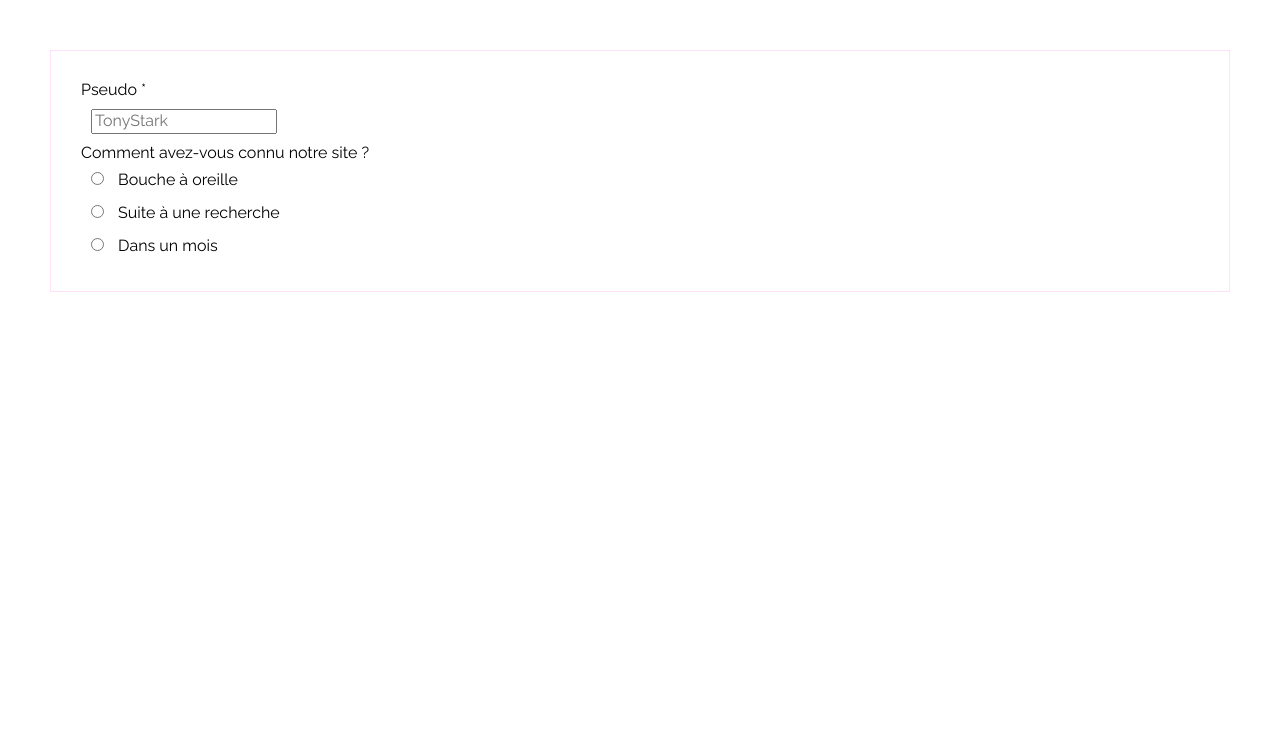
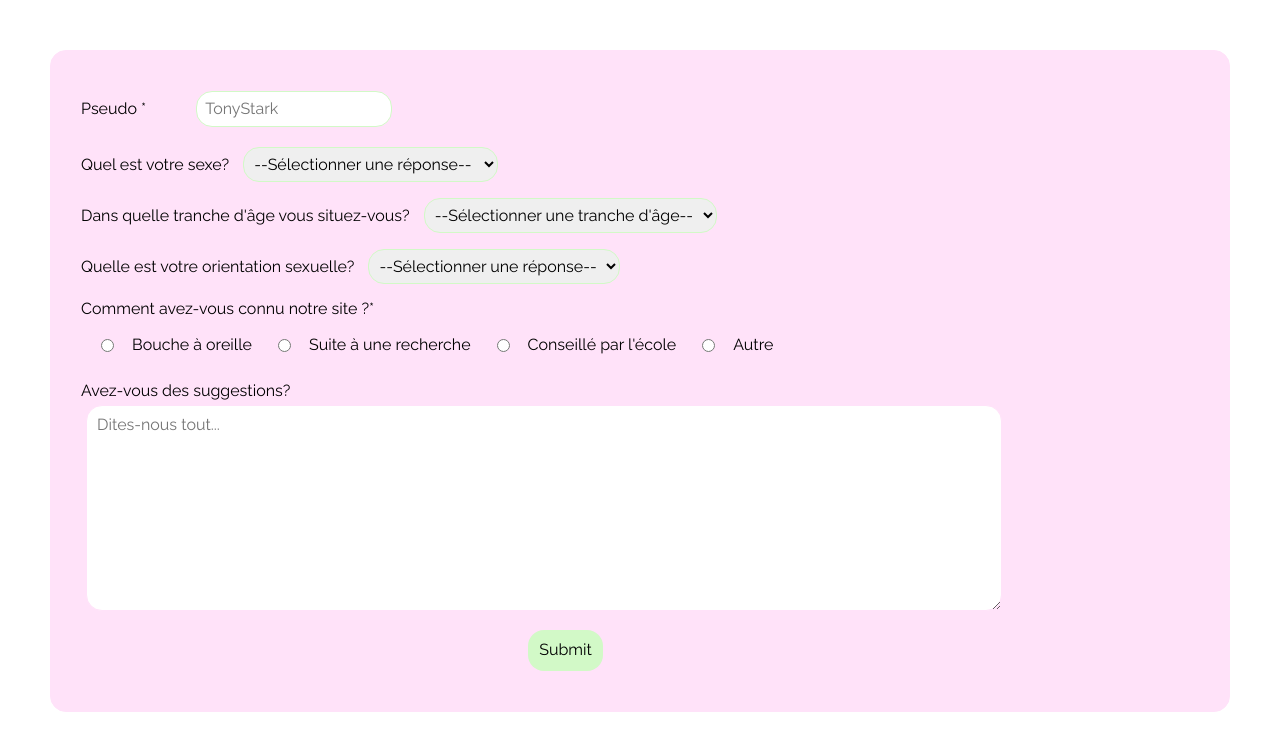
Before and after one commit to Cindoushka/Nuit-de-l-info, a website: page elements-html/formulaire.html in a window 1280 px wide. Drawn offline with Linux system fonts and the light colour scheme; a web font is replaced by a local one.

Commit message:
formulaire termine

```diff
--- a/elements-html/formulaire.html
+++ b/elements-html/formulaire.html
@@ -10,22 +10,72 @@
 <body>
 
     <form>
-        <p>
-            <label for="pseudo">Pseudo *</label> <br>
-            <input type="text" name="pseudo" id="pseudo" placeholder="TonyStark" required>
+        <p id="conteneurform">
+            <label for="pseudo" class="psedoform">Pseudo *</label> <br>
+            <input type="text" name="pseudo" id="pseudo" placeholder="TonyStark" required class="psedoinput">
         </p>
 
-        <p>Comment avez-vous connu notre site ?</p>
 
-        <input type="radio" id="boucheaoreille" name="how" value="Talk" required>
-        <label for="boucheaoreille">Bouche à oreille</label><br>
+        <div class="labelselect">
+            <label for="pays">Quel est votre sexe?</label>
+            <select name="pays" id="pays">
+                <option value="">--Sélectionner une réponse--</option>
+                <option value="france">Féminin</option>
+                <option value="belgique">Masculin</option>
+                <option value="paysbas">Ne souhaite pas se prononcer</option>
+            </select>
+            </div>
 
-        <input type="radio" id="recherche" name="how" value="Search">
-        <label for="recherche">Suite à une recherche</label><br>
+        <div class="labelselect">
+        <label for="pays"> Dans quelle tranche d'âge vous situez-vous?</label>
+        <select name="pays" id="pays">
+            <option value="">--Sélectionner une tranche d'âge--</option>
+            <option value="france">10-11 ans</option>
+            <option value="belgique">11-14 ans</option>
+            <option value="paysbas">14-17 ans</option>
+            <option value="suisse">18-25 ans</option>
+            <option value="italy">26 ans et plus...</option>
+        </select>
+        </div>
 
-        <input type="radio" id="month" name="how" value="Month">
-        <label for="month">Dans un mois</label><br>
-<p>
+        <div class="labelselect">
+            <label for="pays">Quelle est votre orientation sexuelle?</label>
+            <select name="pays" id="pays">
+                <option value="">--Sélectionner une réponse--</option>
+                <option value="france">Hétérosexuel</option>
+                <option value="belgique">Homosexuel</option>
+                <option value="paysbas">Bisexuel</option>
+                <option value="suisse">Pansexuel</option>
+                <option value="italy">Polyamoureux</option>
+                <option value="italy">Assexuel</option>
+                <option value="italy">Autre</option>
+            </select>
+            </div>
+
+
+        <p>Comment avez-vous connu notre site ?*</p>
+
+        <div id="conteneurradio">
+                <input type="radio" id="boucheaoreille" name="how" value="Talk" required class="firstradio">
+                <label for="boucheaoreille">Bouche à oreille</label><br>
+
+                <input type="radio" id="recherche" name="how" value="Search" class="secondradio">
+                <label for="recherche">Suite à une recherche</label><br>
+
+                <input type="radio" id="school" name="how" value="School" class="thirdradio">
+                <label for="school">Conseillé par l'école</label><br>
+
+                <input type="radio" id="other" name="how" value="Other" class="fourthradio">
+                <label for="other">Autre</label><br>
+            <p>
+        </div>
+
+        <p>Avez-vous des suggestions?</p>
+        <textarea rows="10" placeholder="Dites-nous tout..."></textarea>
+
+        <br>
+
+        <input type="submit" class="submit">
     </form>
 
 </body>
--- a/sass/layout/_formulairecontact.scss
+++ b/sass/layout/_formulairecontact.scss
@@ -1,8 +1,49 @@
 form {
     border: 1px $rosepastel solid;
+    border-radius: 16px;
     padding: 30px;
     margin: 50px;
+    background-color: $rosepastel;
         input {
             margin: 10px;
+            border-radius: 16px;
+            padding: 8px;
+            border: 1px $vertpastel solid;
+        }
+        #conteneurradio {
+            display: flex;
+            align-items: center;
+            padding: 10px;
+            gap: 8px;
+            margin-bottom: 10px;
+        }
+        textarea {
+            width: 80%;
+            border: 1px $rosepastel solid;
+            padding: 10px;
+            margin: 5px;
+            border-radius: 16px;
+        }
+        #conteneurform {
+            display: flex;
+            align-items: center;
+            gap: 20px;
+            margin-bottom: 10px;
+        }
+        select {
+            border-radius: 16px;
+            padding: 6px;
+            margin-left: 10px;
+            border: 1px $vertpastel solid;
+        }
+        .labelselect {
+            margin-bottom: 16px;
+        }
+        .submit {
+            color: black;
+            background-color: $vertpastel;
+            padding: 11px;
+            border: 0px;
+            margin-left: 40%;
         }
 }
```
Also changed, not shown: sass/base/_body.scss (line endings or trailing spaces), sass/main.css, 1 other file.
